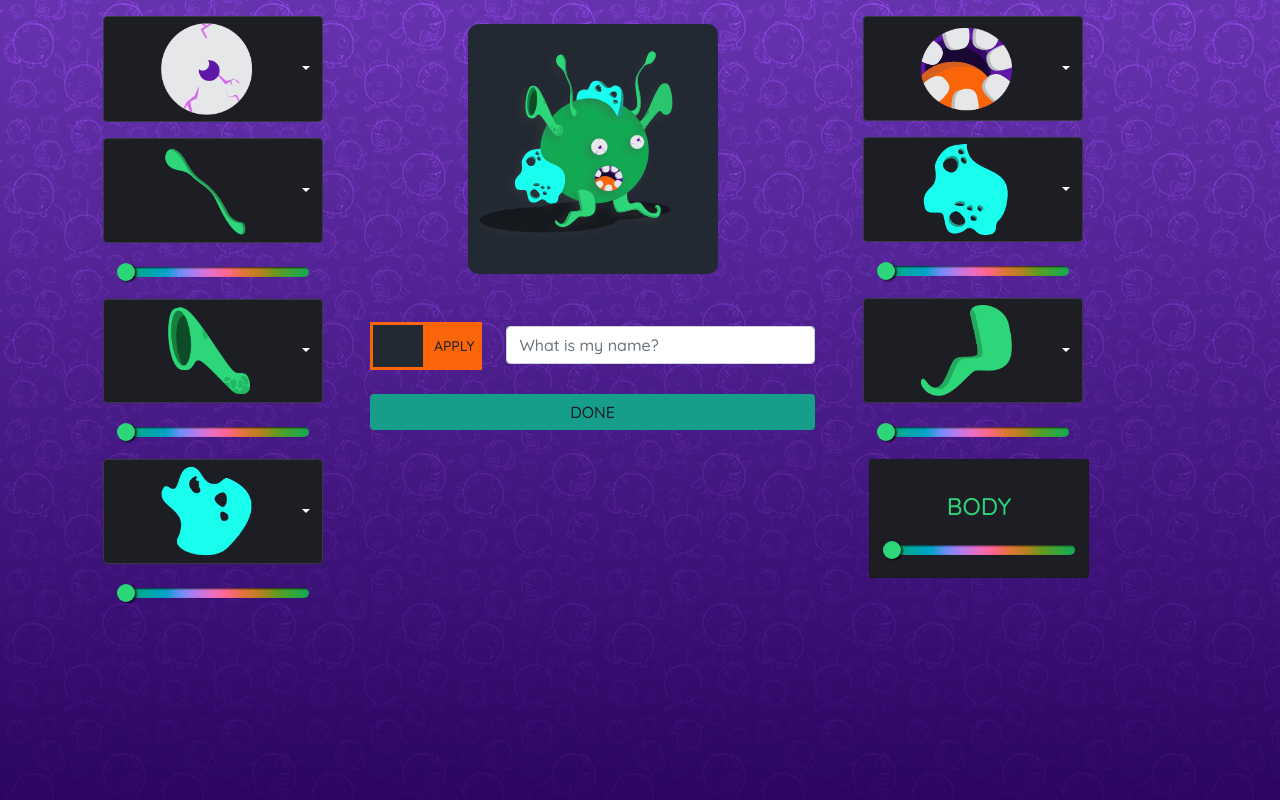
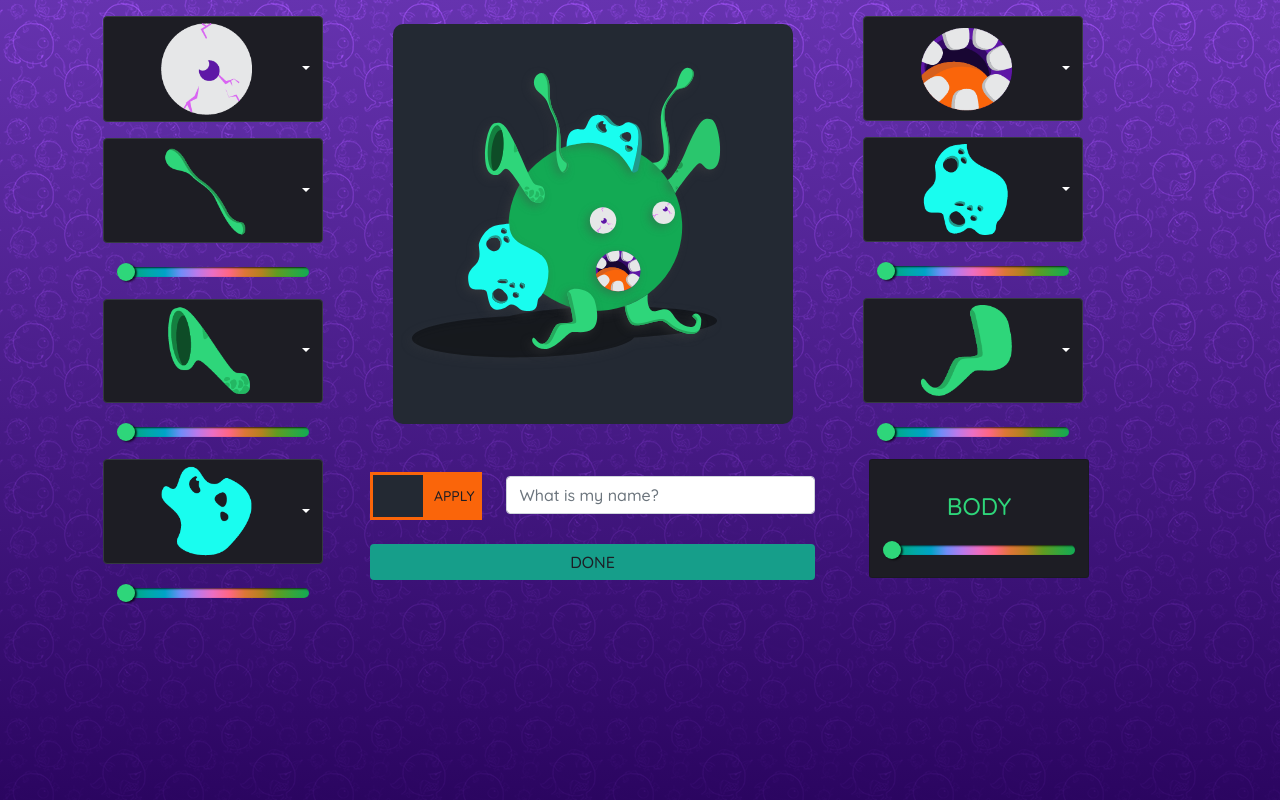
Before and after one commit to JuliaMoller/MonsterFactory, a plain HTML site: page monsterCanvas.html in a window 1280 px wide. Drawn offline with nearby package versions, Linux system fonts and the light colour scheme.

Commit message:
applying -> monster background div (changes in media query) and remove test css file

```diff
--- a/resources/css/monsterCanvas-mediaQuery-lg.css
+++ /dev/null
@@ -1,77 +0,0 @@
-/* Large devices (desktops, 992px and up) */
-@media (min-width: 992px) {
- /* Monster Canvas */
-/* canvas */
-    .parent {
-        position: relative;
-        top: 0;
-        left: 0;
-        width: 25rem;
-        height: 25rem;
-        background-color: #232933;
-        border-radius: 10px;
-    }
-    .mouth {
-        position: absolute;
-        top: 0;
-        left: 0;
-        z-index: 8;
-        filter: drop-shadow(-3px 3px 5px rgba(70, 70, 70, 0.384))
-    }
-    .tail {
-        position: absolute;
-        top: 0;
-        left: 0;
-        z-index: 7;
-        filter: drop-shadow(-3px 3px 5px rgba(70, 70, 70, 0.384))
-    }
-    .paw {
-        position: absolute;
-        top: 0;
-        left: 0;
-        z-index: 6;
-        filter: drop-shadow(-3px 3px 5px rgba(70, 70, 70, 0.384))
-    }
-    .horn {
-        position: absolute;
-        top: 0;
-        left: 0;
-        z-index: 5;
-        filter: drop-shadow(-3px 3px 5px rgba(70, 70, 70, 0.384))
-    }
-    .ear {
-        position: absolute;
-        top: 0;
-        left: 0;
-        z-index: 4;
-        filter: drop-shadow(-3px 3px 5px rgba(70, 70, 70, 0.384))
-    }
-    .hair{
-        position: absolute;
-        top: 0;
-        left: 0;
-        z-index: 3;
-        filter: drop-shadow(-3px 3px 5px rgba(70, 70, 70, 0.384))
-    }
-    .eye {
-        position: absolute;
-        top: 0;
-        left: 0;
-        z-index: 2;
-        filter: drop-shadow(-3px 3px 5px rgba(70, 70, 70, 0.384))
-    }
-    .monster-body {
-        position: absolute;
-        top: 0;
-        left: 0;
-        z-index: 1;
-        filter: drop-shadow(-3px 3px 5px rgba(70, 70, 70, 0.384));
-    }
-    .shadow-monster {
-        position: absolute;
-        top: 0;
-        left: 0;
-        z-index: 0;
-        filter: drop-shadow(-3px 3px 5px rgba(70, 70, 70, 0.384))
-    }
-}
--- a/resources/css/monsterCanvas.css
+++ b/resources/css/monsterCanvas.css
@@ -9,6 +9,7 @@
     background-color: #232933;
     border-radius: 10px;
 }
+
 .mouth {
     position: absolute;
     top: 0;
@@ -72,3 +73,13 @@
     z-index: 0;
     filter: drop-shadow(-3px 3px 5px rgba(70, 70, 70, 0.384))
 }
+
+/* Large devices (desktops, 992px and up) */
+@media (min-width: 992px) {
+    /* Monster Canvas */
+   /* canvas */
+       .parent {
+           width: 25rem;
+           height: 25rem;
+       }
+}
```
